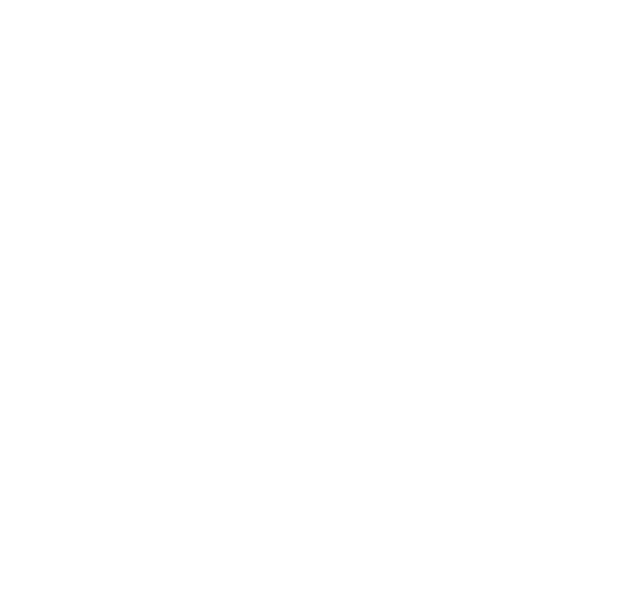
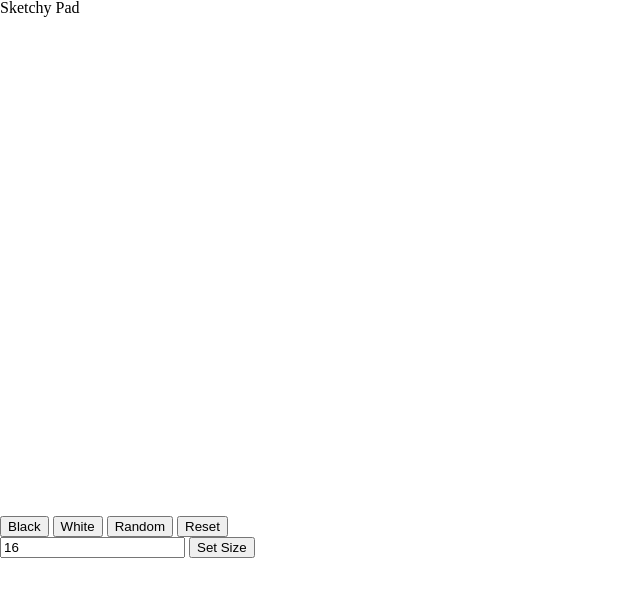
Before and after one commit to regal-rahul/Sketchy-Pad, a plain HTML site: page index.html in a window 1280 px wide. Shown: the whole page, without its empty margins (0-640 px from the left). Drawn offline with Linux system fonts and the light colour scheme.

Commit message:
basic skeleton ready

```diff
--- a/index.html
+++ b/index.html
@@ -4,7 +4,36 @@
     <meta charset="UTF-8" />
     <meta http-equiv="X-UA-Compatible" content="IE=edge" />
     <meta name="viewport" content="width=device-width, initial-scale=1.0" />
+    <link rel="stylesheet" href="styles.css" />
+    <link rel="stylesheet" href="reset.css" />
     <title>Sketchy Pad</title>
   </head>
-  <body></body>
+  <body>
+    <div class="flex-container">
+      <div class="title">
+        <h1>Sketchy Pad</h1>
+      </div>
+      <div class="content">
+        <div class="board"></div>
+        <div class="buttons">
+          <button>Black</button>
+          <button>White</button>
+          <button>Random</button>
+          <button>Reset</button>
+        </div>
+        <div>
+          <input
+            type="text"
+            placeholder="Size of Board"
+            value="16"
+            name=""
+            id=""
+            onchange="changeSize(this.value)"
+          />
+          <button>Set Size</button>
+        </div>
+      </div>
+    </div>
+  </body>
+  <script src="app.js"></script>
 </html>
--- a/reset.css
+++ b/reset.css
@@ -0,0 +1,124 @@
+html,
+body,
+div,
+span,
+applet,
+object,
+iframe,
+h1,
+h2,
+h3,
+h4,
+h5,
+h6,
+p,
+blockquote,
+pre,
+a,
+abbr,
+acronym,
+address,
+big,
+cite,
+code,
+del,
+dfn,
+em,
+img,
+ins,
+kbd,
+q,
+s,
+samp,
+small,
+strike,
+strong,
+sub,
+sup,
+tt,
+var,
+b,
+u,
+i,
+center,
+dl,
+dt,
+dd,
+ol,
+ul,
+li,
+fieldset,
+form,
+label,
+legend,
+table,
+caption,
+tbody,
+tfoot,
+thead,
+tr,
+th,
+td,
+article,
+aside,
+canvas,
+details,
+embed,
+figure,
+figcaption,
+footer,
+header,
+hgroup,
+menu,
+nav,
+output,
+ruby,
+section,
+summary,
+time,
+mark,
+audio,
+video {
+  margin: 0;
+  padding: 0;
+  border: 0;
+  font-size: 100%;
+  font: inherit;
+  vertical-align: baseline;
+}
+/* HTML5 display-role reset for older browsers */
+article,
+aside,
+details,
+figcaption,
+figure,
+footer,
+header,
+hgroup,
+menu,
+nav,
+section {
+  display: block;
+}
+body {
+  line-height: 1;
+}
+ol,
+ul {
+  list-style: none;
+}
+blockquote,
+q {
+  quotes: none;
+}
+blockquote:before,
+blockquote:after,
+q:before,
+q:after {
+  content: "";
+  content: none;
+}
+table {
+  border-collapse: collapse;
+  border-spacing: 0;
+}
--- a/styles.css
+++ b/styles.css
@@ -0,0 +1,5 @@
+.board {
+  width: 500px;
+  height: 500px;
+  display: grid;
+}
```
